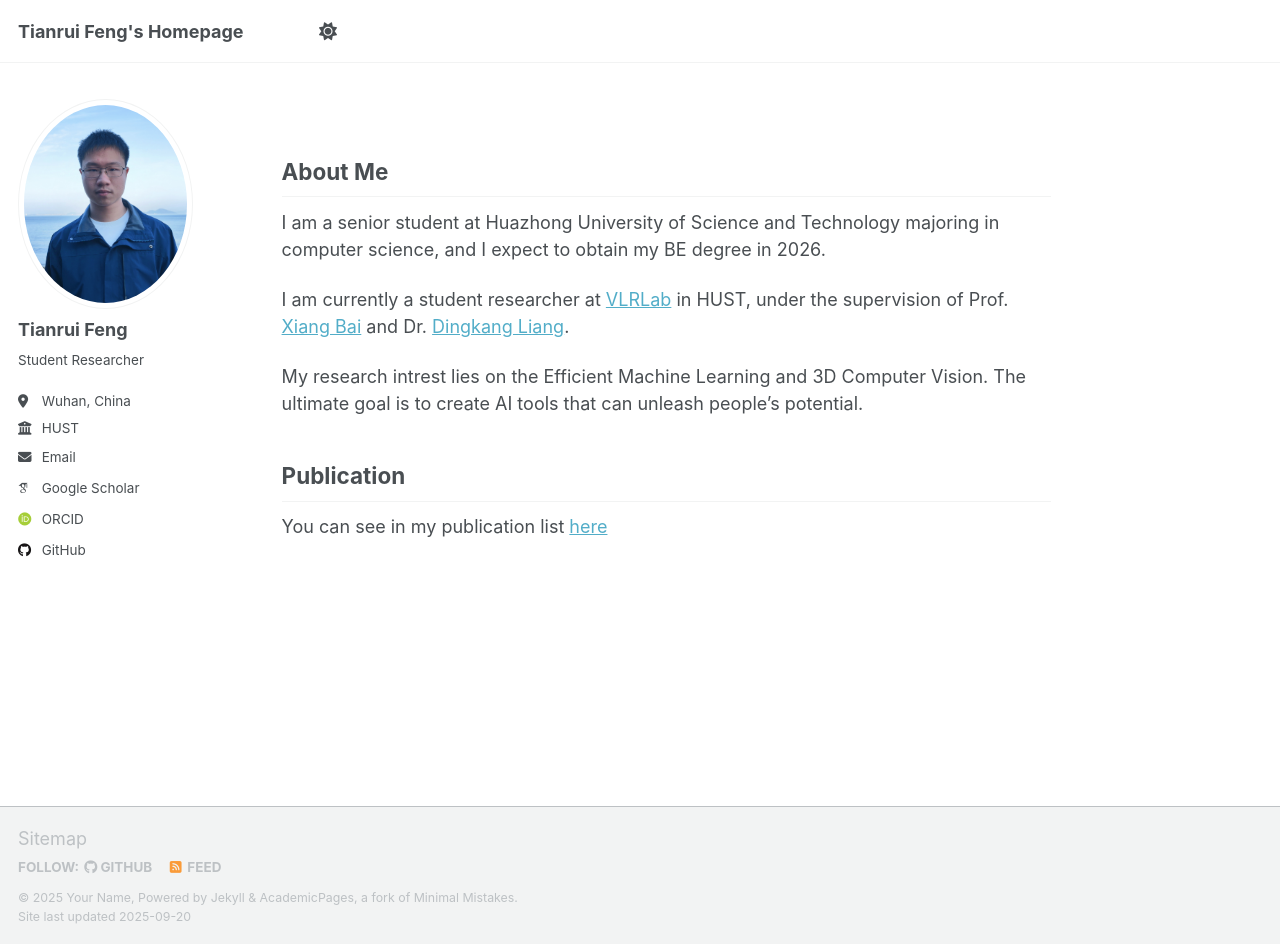
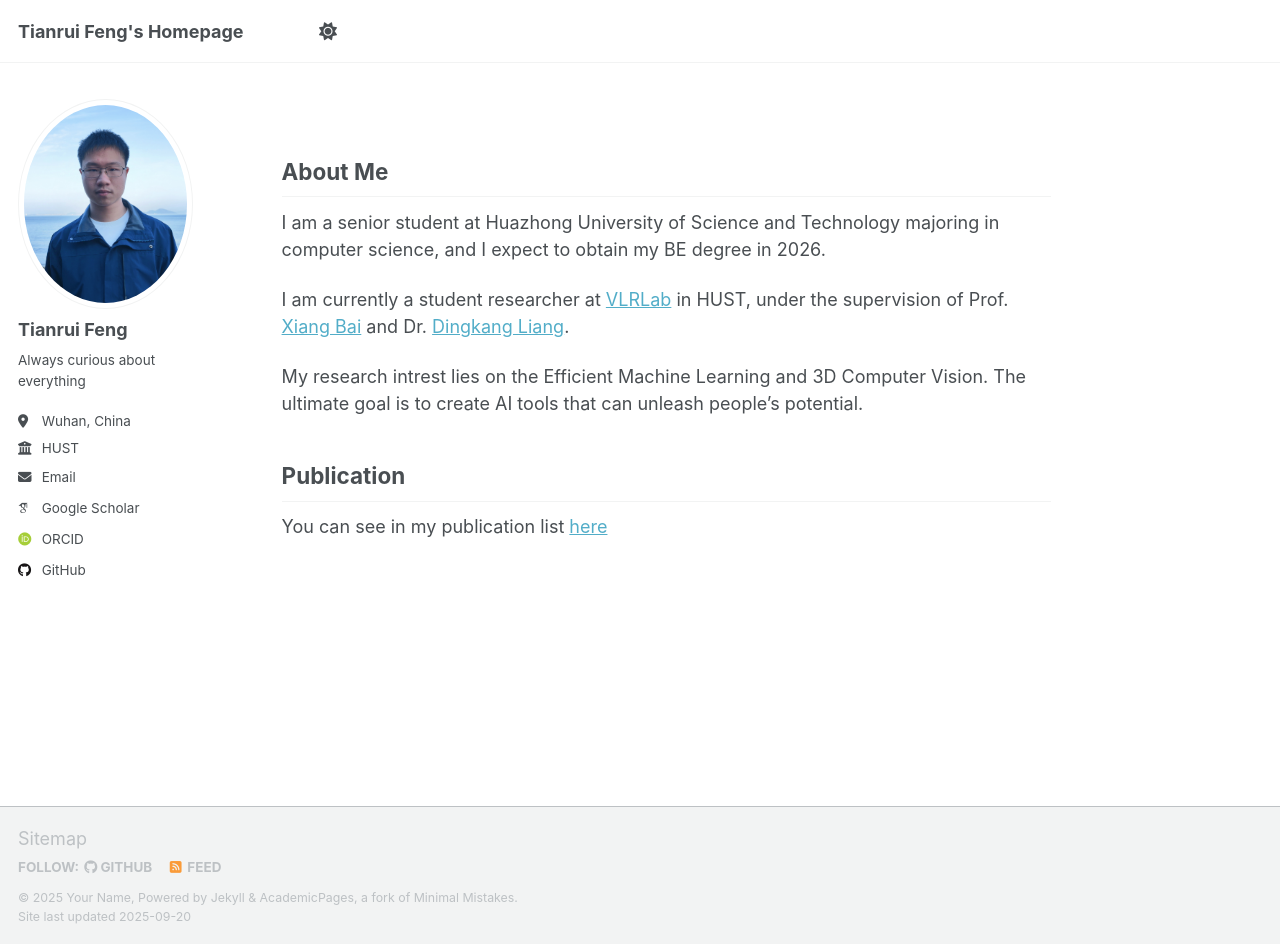
Before and after one commit to jerryfeng2003/jerryfeng2003.github.io, a Jekyll site: the page built from _pages/about.md, in a window 1280 px wide and 944 px high. Built offline with Jekyll 4.4.1, drawn with Linux system fonts in a browser that asks for light colours; some web fonts are replaced; a script that is not in the unit is left out.

Commit message:
Update _config.yml

```diff
--- a/_config.yml
+++ b/_config.yml
@@ -24,7 +24,7 @@ author:
   avatar           : "profile.jpg"
   name             : "Tianrui Feng"
   pronouns         : # example: "she/her"
-  bio              : "Student Researcher"
+  bio              : "Always curious about everything"
   location         : "Wuhan, China"
   employer         : "HUST"
   uri              : # URL
```
